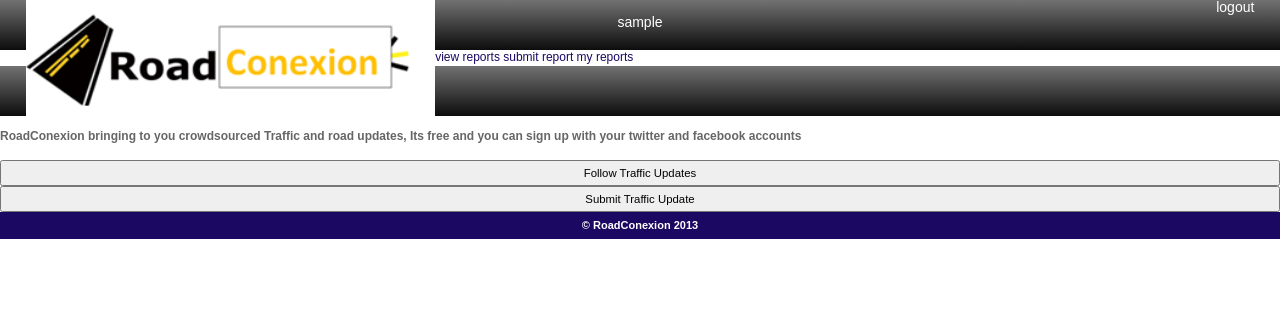
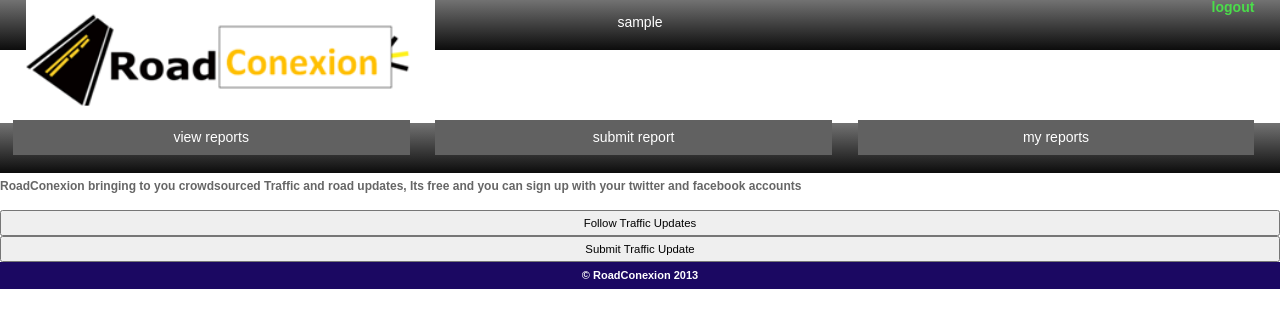
Before and after one commit to lynnUg/roadconexion_mobile_site, a Django app: page / in a window 1280 px wide. Shown: the top 328 px of the page. Run offline with Django 3.2, Linux system fonts and the light colour scheme; the visitor is signed in with stand-in values (Sample User, id 1); some libraries are stand-ins or nearby versions.

Commit message:
Modified CSS menu id and subs

```diff
--- a/static/css/style3.css
+++ b/static/css/style3.css
@@ -40,17 +40,38 @@ pre {line-height: 80%;padding: 5px;overflow: auto;color:#1B0862 ;font-family: Ar
 #header a:last-child{
 	text-align: right;
 	margin: 0 2% 0 0;
+	color: rgb(74, 221, 74);
+	font-weight: bold;
 }
 
 #header a img{
 	width: 100%;
 }
 
-#header .block1 a{margin: 0; font-size: 1em; font-weight: bold; text-transform: uppercase; color: #fff; }
-
 #menu {
+	clear: both;
 }
 
+#menu a {
+    width: 31%;
+    float: left;
+    display: block;
+    height: 15px;
+    font-size: 14px;
+    padding: 10px 0;
+    text-align: center;
+    background: #616161;
+    color: #FFF;
+    margin: -3px 1% 0;
+}
+
+#sort{
+
+}
+
+#sort a{
+
+}
 /* BANNER and DIVIDER */
 #divider, #banner { padding: 0; margin: 0 0 0 -15px; }
 #divider img { display: block; padding: 0; margin: 0 auto; }
--- a/templates/posts.html
+++ b/templates/posts.html
@@ -1,6 +1,6 @@
 {% extends "base.html" %}
 {% block content %}
-<div id="header">
+<div id="sort">
  <div class="deets">
   <a><font face="verdana" color="red" style="text-transform: lowercase;">Sort by</font></a>
    || <a href="/view_reports/Accidents"> Accidents </a>||
```
